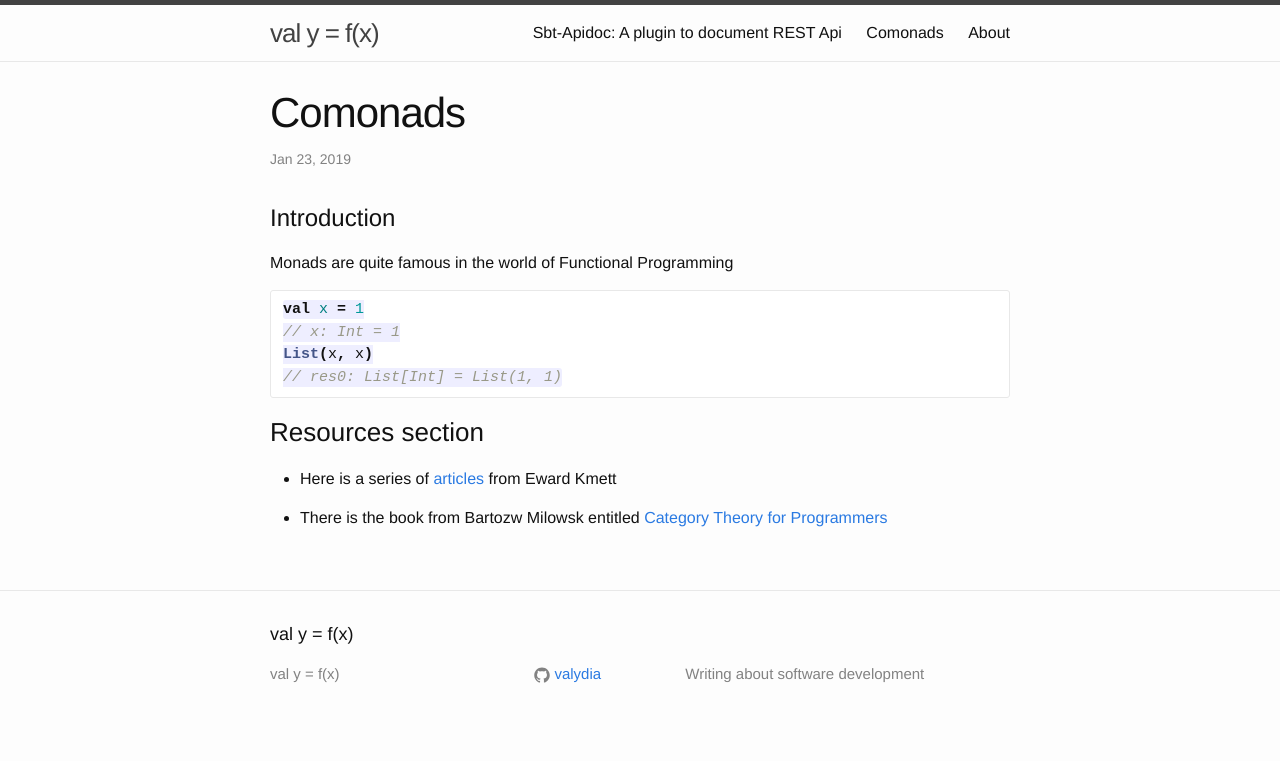
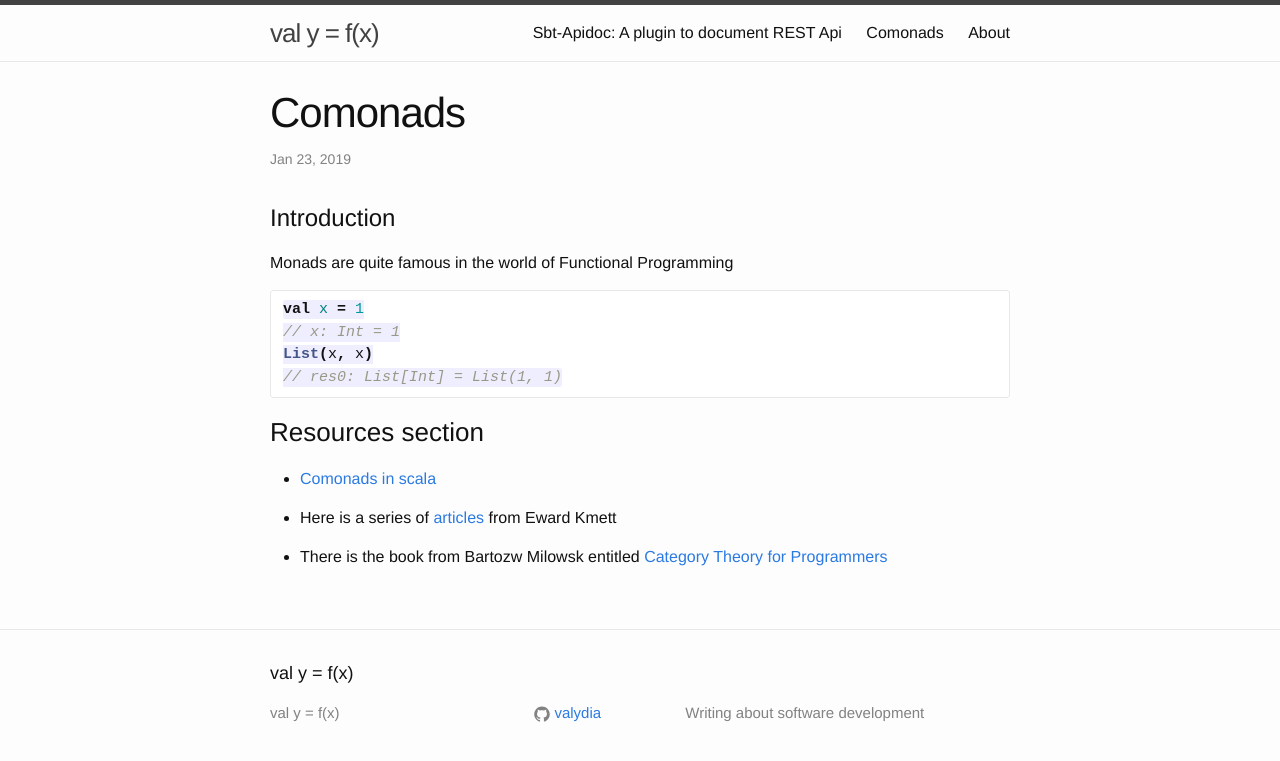
Before and after one commit to valydia/valydia.github.io, a Jekyll site: the page built from _posts/2019-01-23-comonods-part1.md, in a window 1280 px wide. Shown: the top 761 px of the page. Built offline with Jekyll 4.4.1, drawn with Linux system fonts in a browser that asks for light colours.

```diff
--- a/_posts/2019-01-23-comonods-part1.md
+++ b/_posts/2019-01-23-comonods-part1.md
@@ -18,9 +18,12 @@ List(x, x)
 
 ### Resources section
 
+* [Comonads in scala][comonad-scala]
+
 * Here is a series of [articles][kmett-comonads] from Eward Kmett
 
 * There is the book from Bartozw Milowsk entitled [Category Theory for Programmers][category-theory]
 
+[comonad-scala]: http://blog.higher-order.com/blog/2015/06/23/a-scala-comonad-tutorial
 [kmett-comonads]: https://www.schoolofhaskell.com/user/edwardk/cellular-automata
 [category-theory]: http://www.blurb.com/b/9008339-category-theory-for-programmers
```
Also changed, not shown: 1 other file.
